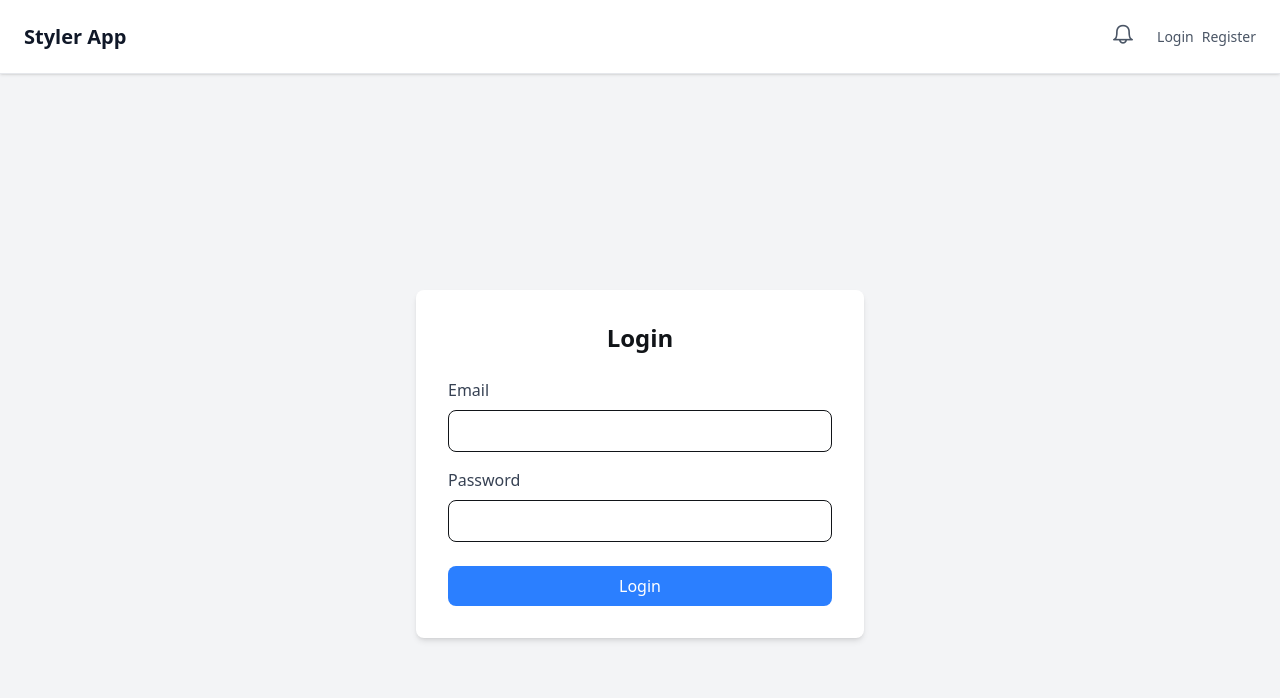
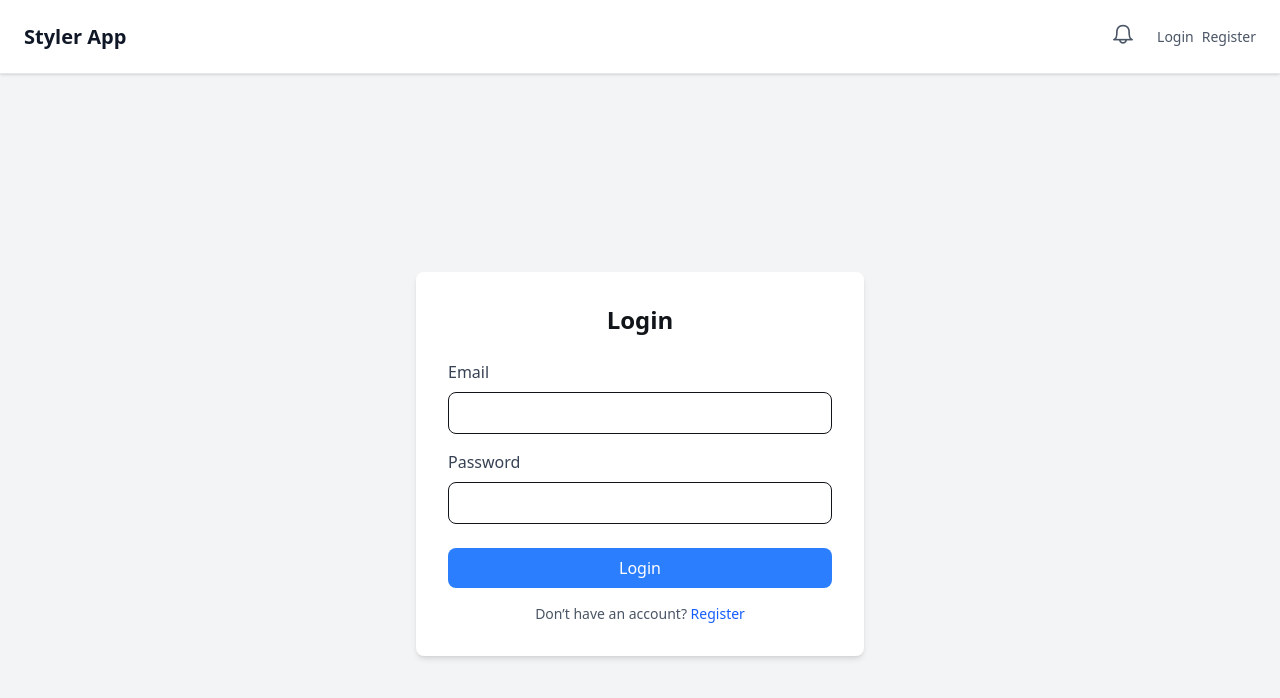
Before and after one commit to BelskviK/Styler, a React (Vite) app in the folder Frontend/: page /login in a window 1280 px wide. Shown: the top 698 px of the page. Built offline with nearby package versions, Linux system fonts and the light colour scheme.

Commit message:
adjusted login page to add register page redirection

```diff
--- a/Frontend/src/pages/Login.jsx
+++ b/Frontend/src/pages/Login.jsx
@@ -1,4 +1,3 @@
-// src/pages/Login.jsx
 import { useState } from "react";
 import { useAuth } from "@/hooks/useAuth";
 import { useNavigate } from "react-router-dom";
@@ -78,6 +77,17 @@ export default function Login() {
             {loading ? "Logging in..." : "Login"}
           </button>
         </form>
+
+        {/* 👇 Add Register redirect here */}
+        <p className="text-sm text-gray-600 mt-4 text-center">
+          Don’t have an account?{" "}
+          <span
+            onClick={() => navigate("/register/customer")}
+            className="text-blue-600 cursor-pointer hover:underline"
+          >
+            Register
+          </span>
+        </p>
       </div>
     </div>
   );
--- a/Frontend/src/pages/Register.jsx
+++ b/Frontend/src/pages/Register.jsx
@@ -1,3 +1,4 @@
+// Frontend\src\pages\Register.jsx
 import { useState } from "react";
 import AuthService from "@/services/AuthService";
 import { useAuth } from "@/hooks/useAuth";
```
